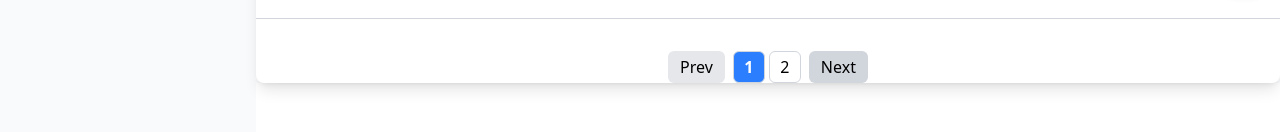
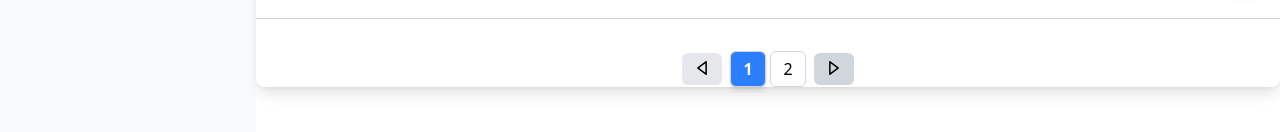
Before and after one commit to quanghung306/TableManagement-, a Vue app: page /dashboard in a window 1280 px wide. Shown: the part 554-686 px from the top of the page. Built offline with nearby package versions, Linux system fonts and the light colour scheme; sample sign-in values are in the browser's storage; what @formkit/vue would draw is missing.

Commit message:
fix transtion for button pagination

```diff
--- a/src/components/common/Pagination.vue
+++ b/src/components/common/Pagination.vue
@@ -5,23 +5,23 @@
       <button
         @click="goToPrevPage"
         :disabled="currentPage === 1"
-          class="px-3 py-1 rounded-md transition-all duration-200 ease-in-out
-                bg-gray-300 hover:bg-gray-400 disabled:bg-gray-200 disabled:cursor-not-allowed"
+        class="px-3 py-1 rounded-md transition-all duration-300 ease-in-out
+              bg-gray-300 hover:bg-gray-400 disabled:bg-gray-200 disabled:cursor-not-allowed scale-100 hover:scale-110"
       >
-          Prev
+        <i class="pi pi-caret-left text-lg"></i>
       </button>
     </slot>
 
-      <!-- Danh sách số trang -->
+    <!-- Danh sách số trang  -->
     <div class="flex space-x-1">
       <button
         v-for="page in totalPages"
         :key="page"
         @click="setPage(page)"
-          class="w-8 h-8 flex items-center justify-center rounded-md transition-all duration-200 ease-in-out
-                 border border-gray-300"
+        class="w-9 h-9 flex items-center justify-center rounded-md transition-all duration-300 ease-in-out
+               border border-gray-300 transform scale-100 hover:scale-110"
         :class="{
-            'bg-blue-500 text-white font-bold border-blue-500': page === currentPage,
+          'bg-blue-500 text-white font-bold border-blue-500 shadow-md': page === currentPage,
           'hover:bg-gray-200': page !== currentPage
         }"
       >
@@ -34,23 +34,32 @@
       <button
         @click="goToNextPage"
         :disabled="currentPage === totalPages"
-          class="px-3 py-1 rounded-md transition-all duration-200 ease-in-out
-                bg-gray-300 hover:bg-gray-400 disabled:bg-gray-200 disabled:cursor-not-allowed"
+        class="px-3 py-1 rounded-md transition-all duration-300 ease-in-out
+        bg-gray-300 hover:bg-gray-400 disabled:bg-gray-200 disabled:cursor-not-allowed scale-100 hover:scale-110"
       >
-          Next
+        <i class="pi pi-caret-right text-lg"></i>
       </button>
     </slot>
   </div>
 </template>
 
 <script setup>
-  import { storeToRefs } from 'pinia';
-  import { usePaginationStore } from '../../stores/paginationStore';
+import { storeToRefs } from "pinia";
+import { usePaginationStore } from "../../stores/paginationStore";
 
 const paginationStore = usePaginationStore();
 const { currentPage, totalPages } = storeToRefs(paginationStore);
 const { setPage } = paginationStore;
 
-  const goToPrevPage = () => setPage(currentPage.value - 1);
-  const goToNextPage = () => setPage(currentPage.value + 1);
+const goToPrevPage = () => {
+  if (currentPage.value > 1) {
+    setPage(currentPage.value - 1);
+  }
+};
+
+const goToNextPage = () => {
+  if (currentPage.value < totalPages.value) {
+    setPage(currentPage.value + 1);
+  }
+};
 </script>
```
Lines whose indentation alone changed are shown as unchanged.
